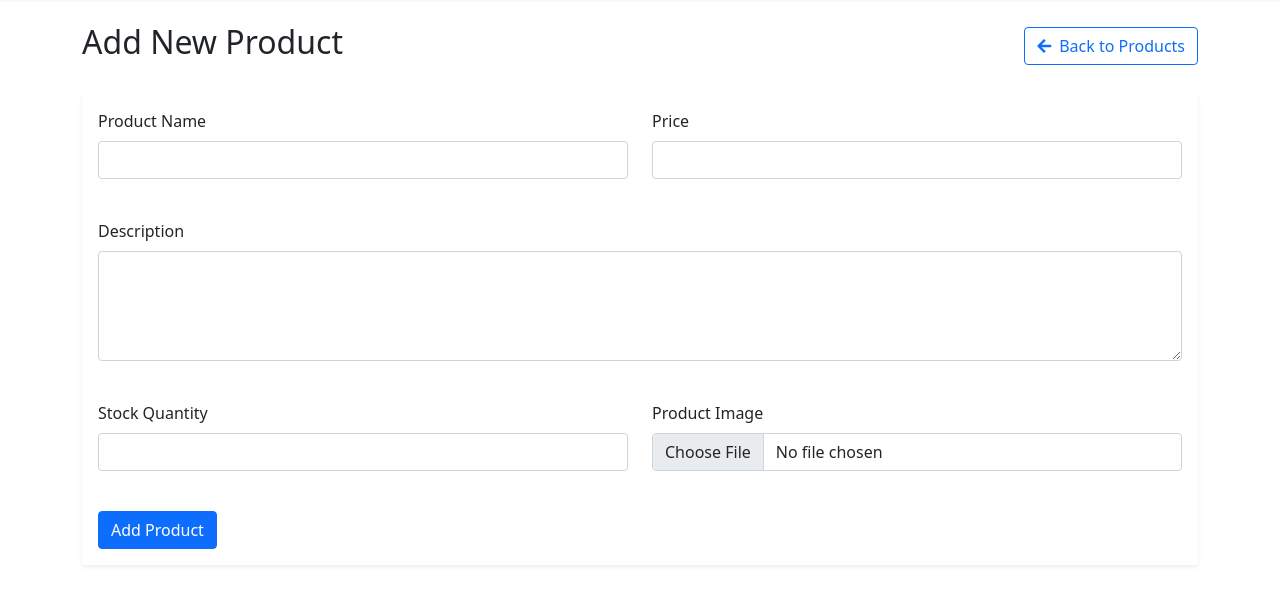
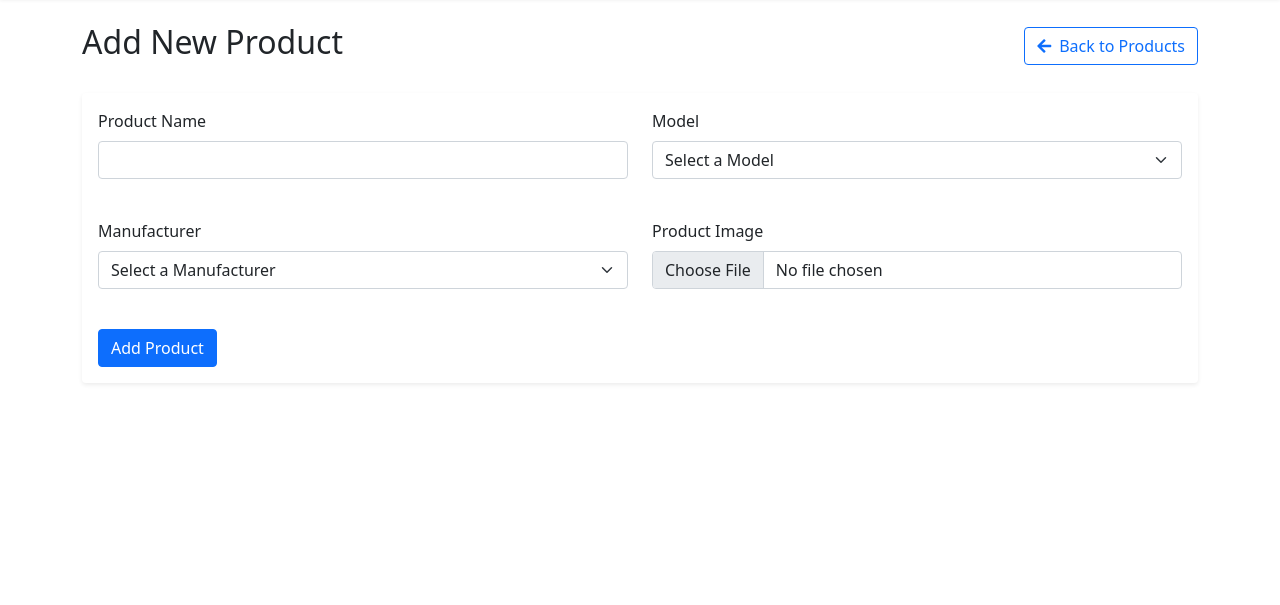
Before and after one commit to Chigozie4378/emma_auto_online, a PHP site: page /admin/add_product in a window 1280 px wide. Shown: the part 71-676 px from the top of the page. Run offline with PHP 8.4, Linux system fonts and the light colour scheme; tables that the repository leaves empty or names only in its code hold one stand-in row (values such as "Sample post"); some libraries are stand-ins or nearby versions.

Commit message:
add product completed

```diff
--- a/admin/add_product.php
+++ b/admin/add_product.php
@@ -1,4 +1,10 @@
-<?php include 'includes/_header.php'; ?>
+<?php include 'includes/_header.php';
+$ctr = new ProductsController();
+$ctr1 = new UnitsController();
+$models = $ctr1->showAllModel();
+$manufacturers = $ctr1->showAllManufacturer();
+?>
+
 
 <div class="container py-4">
     <div class="d-flex justify-content-between align-items-center mb-4">
@@ -10,45 +16,56 @@
 
     <div class="card border-0 shadow-sm">
         <div class="card-body">
+            <?php $ctr->addProduct(); ?>
             <form action="" method="POST" enctype="multipart/form-data">
                 <div class="row g-4">
+
                     <div class="col-md-6">
                         <div class="mb-3">
                             <label class="form-label">Product Name</label>
                             <input type="text" class="form-control" name="name" required>
+
                         </div>
                     </div>
 
                     <div class="col-md-6">
                         <div class="mb-3">
-                            <label class="form-label">Price</label>
-                            <input type="number" class="form-control" name="price" step="0.01" required>
+                            <label class="form-label">Model</label>
+                            <select class="form-select " name="model">
+                                <option value="">Select a Model</option>
+                                <?php
+                                while ($modelItem = mysqli_fetch_array($models)) {
+                                    echo '<option value="' . htmlspecialchars($modelItem['name']) . '">' .
+                                        htmlspecialchars($modelItem['name']) . '</option>';
+                                }
+                                ?>
+                            </select>
                         </div>
                     </div>
-
-                    <div class="col-md-12">
-                        <div class="mb-3">
-                            <label class="form-label">Description</label>
-                            <textarea class="form-control" name="description" rows="4"></textarea>
-                        </div>
-                    </div>
-
                     <div class="col-md-6">
                         <div class="mb-3">
-                            <label class="form-label">Stock Quantity</label>
-                            <input type="number" class="form-control" name="stock" required>
+                            <label class="form-label">Manufacturer</label>
+                            <select class="form-select  model-select" name="manufacturer">
+                                <option value="">Select a Manufacturer</option>
+                                <?php
+                                while ($manufacturerItem = mysqli_fetch_array($manufacturers)) {
+                                    echo '<option value="' . htmlspecialchars($manufacturerItem['name']) . '">' .
+                                        htmlspecialchars($manufacturerItem['name']) . '</option>';
+                                }
+                                ?>
+                            </select>
                         </div>
                     </div>
 
                     <div class="col-md-6">
                         <div class="mb-3">
                             <label class="form-label">Product Image</label>
-                            <input type="file" class="form-control" name="image" accept="image/*">
+                            <input type="file" class="form-control" name="file" accept="image/*">
                         </div>
                     </div>
 
                     <div class="col-12">
-                        <button type="submit" class="btn btn-primary">Add Product</button>
+                        <button type="submit" name="upload" class="btn btn-primary">Add Product</button>
                     </div>
                 </div>
             </form>
--- a/classes/Controllers/ProductsController.php
+++ b/classes/Controllers/ProductsController.php
@@ -3,7 +3,75 @@
 class ProductsController extends Controller
 
 {
+    public function addProduct(){
+        if (isset($_POST['upload'])) {
+            // Set maximum upload sizes in PHP
+            ini_set('max_execution_time', 50000);
+            ini_set('max_input_time', 50000);
+            ini_set('memory_limit', '35600M');
 
+            $target_dir = "../assets/images/products/"; // Directory to store the uploaded file
+            $allowed_types = array("image/jpeg", "image/png", "image/gif");
+
+            $successful_uploads = []; // To store names of successfully uploaded files
+            $failed_uploads = [];    // To store reasons for failed uploads
+
+            $name = strtoupper(Form::test_input($_POST['name'])); // Sanitize the name
+            $type = Form::test_input($_FILES['file']['type']);
+            $model = strtoupper(Form::test_input($_POST['model']));
+            $manufacturer = strtoupper(Form::test_input($_POST['manufacturer']));
+
+
+            if (empty($name)) {
+                $failed_uploads[] = "You must select a file.";
+
+            }
+
+            if (!in_array($type, $allowed_types)) {
+                $failed_uploads[] = "Sorry, only JPG, PNG, and GIF files are allowed for file '$name'.";
+
+            }
+
+            $target_file = $target_dir . basename($name);
+
+            $product_exists = $this->fetchWhereAnd("online_products", "product_name = '$name'","model = '$model'","manufacturer = '$manufacturer'");
+            if (mysqli_num_rows($product_exists) > 0) {
+                $failed_uploads[] = "$name $model $manufacturer' has already been uploaded.";
+
+            }
+
+            if (move_uploaded_file($_FILES['file']['tmp_name'], $target_file)) {
+                do {
+                    $unique_id = uniqid();
+                    $hash = md5($unique_id);
+                    $product_id = substr($hash, 0, 15);
+
+                    // Check if the ID already exists in the database
+                    $row = $this->fetchWhereAnd("online_products", "product_id = '$product_id'");
+                } while (mysqli_num_rows($row) > 0);
+
+                $this->insert('online_products', $product_id, $name, $model, $manufacturer, $target_file);
+
+                $successful_uploads[] = $name; // Add to successful uploads
+            } else {
+                $failed_uploads[] = "Sorry, there was an error uploading '$name'.";
+            }
+        }
+        // Consolidate messages
+        if (!empty($successful_uploads)) {
+            echo '<div class="alert alert-success alert-dismissible fade show">
+                    <strong>Successfully uploaded </strong>' . implode(', ', $successful_uploads) . '
+                    <button type="button" class="btn-close" data-bs-dismiss="alert"></button>
+                  </div>';
+        }
+
+        if (!empty($failed_uploads)) {
+            echo '<div class="alert alert-danger alert-dismissible fade show">
+                    <strong>Failed uploads: </strong>' . implode('<br>', $failed_uploads) . '
+                    <button type="button" class="btn-close" data-bs-dismiss="alert"></button>
+                  </div>';
+        }
+    }
     public function uploadProducts()
     {
         if (isset($_POST['upload'])) {
```
